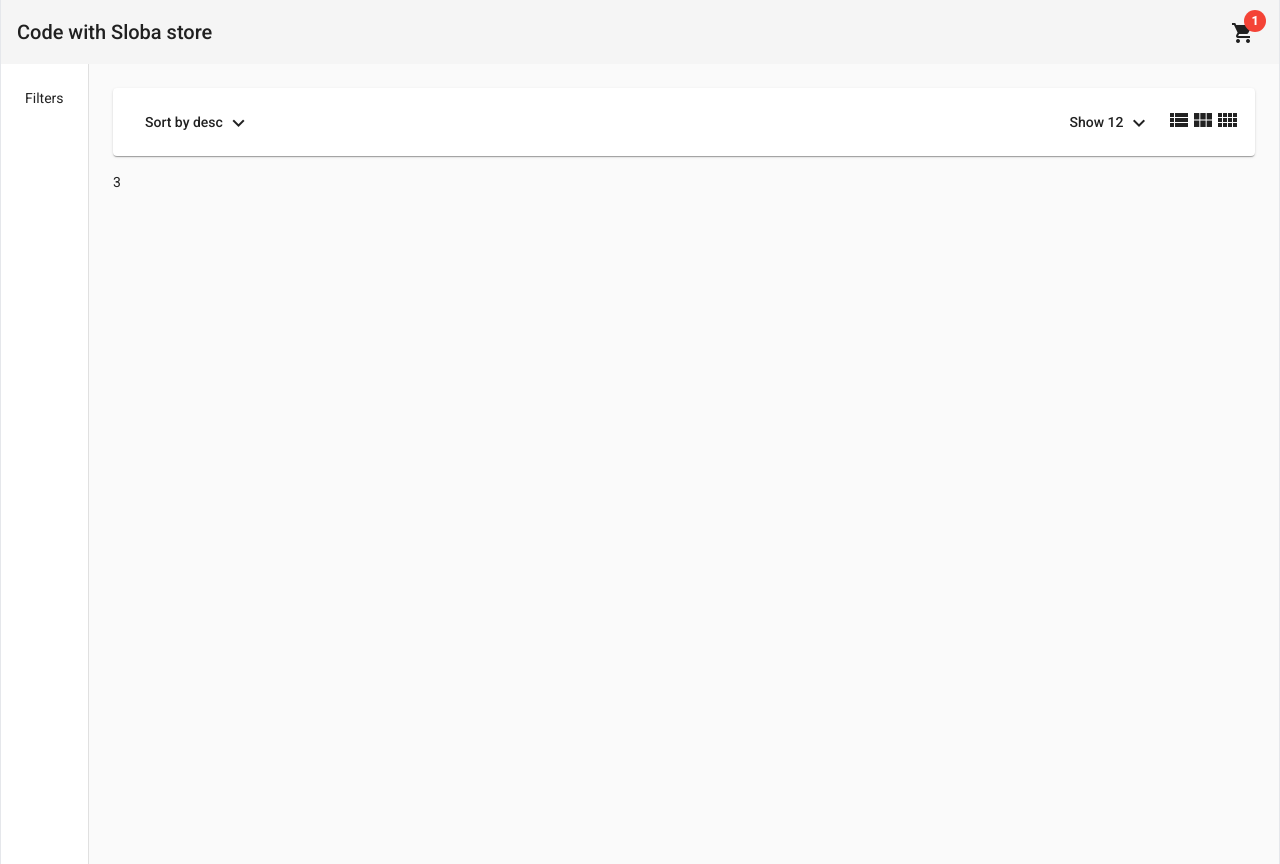
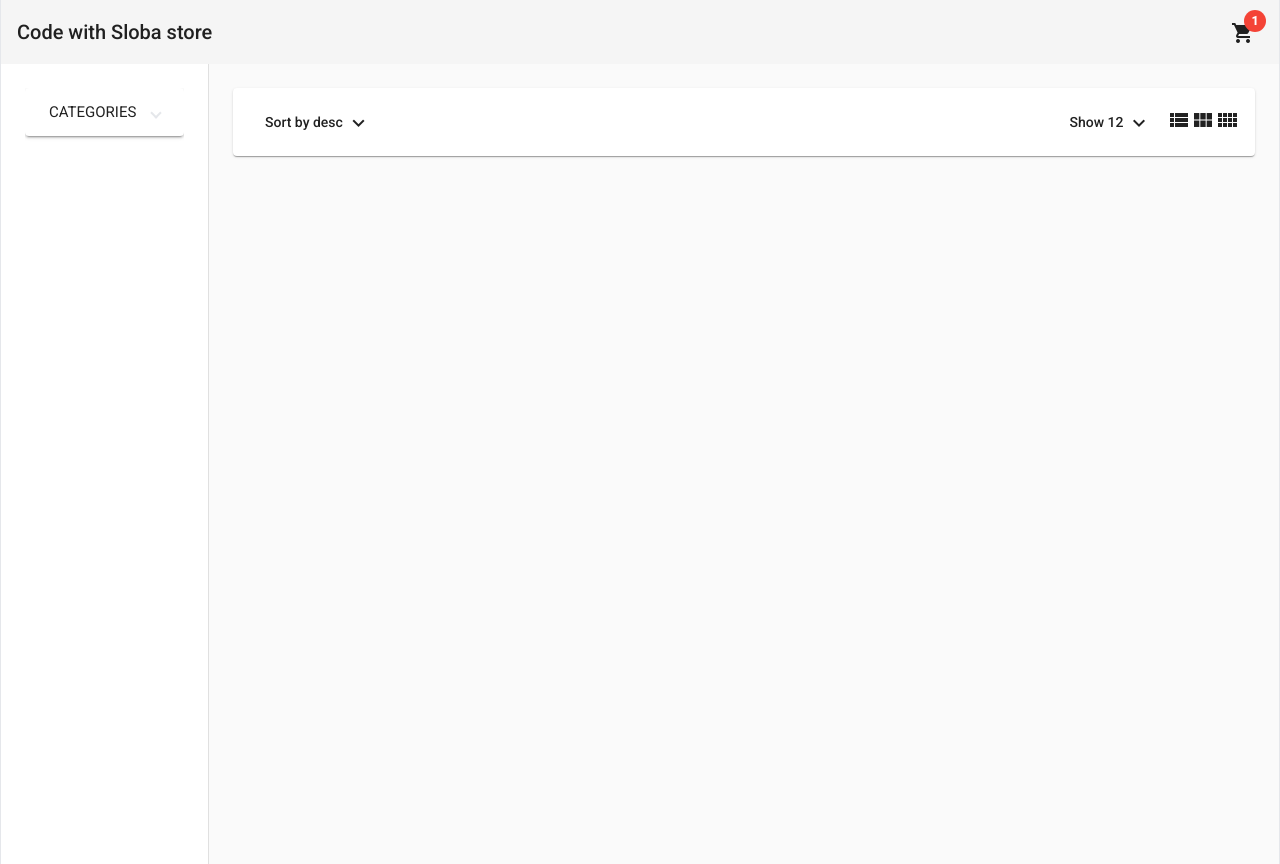
Before and after one commit to CourtneyCarson/online-store, an Angular app: page /home in a window 1280 px wide. Built offline with nearby package versions, Linux system fonts and the light colour scheme.

Commit message:
category filters in side nav

```diff
--- a/src/app/app.module.ts
+++ b/src/app/app.module.ts
@@ -20,7 +20,8 @@
 import { MatToolbarModule } from '@angular/material/toolbar';
 
 import { HeaderComponent } from './components/header/header.component';
-import { ProductsHeaderComponent } from './pages/home/components/products-header.component';
+import { FiltersComponent } from './pages/home/components/filters/filters.component';
+import { ProductsHeaderComponent } from './pages/home/components/products-header/products-header.component';
 import { HomeComponent } from './pages/home/home.component';
 
 const material = [
@@ -44,6 +45,7 @@
     HeaderComponent,
     HomeComponent,
     ProductsHeaderComponent,
+    FiltersComponent,
   ],
   imports: [
     BrowserModule,
--- /dev/null
+++ b/src/app/pages/home/components/filters/filters.component.html
@@ -0,0 +1,11 @@
+<mat-expansion-panel *ngIf="categories">
+  <mat-expansion-panel-header>
+    <mat-panel-title> CATEGORIES </mat-panel-title>
+  </mat-expansion-panel-header>
+
+  <mat-selection-list [multiple]="false">
+    <mat-list-option *ngFor="let category of categories" [value]="category">
+      <button (click)="onShowCategory(category)">{{ category }}</button>
+    </mat-list-option>
+  </mat-selection-list>
+</mat-expansion-panel>
--- /dev/null
+++ b/src/app/pages/home/components/filters/filters.component.ts
@@ -0,0 +1,20 @@
+import { Component, EventEmitter, OnInit, Output } from '@angular/core';
+
+@Component({
+  selector: 'filters',
+  templateUrl: './filters.component.html',
+})
+export class FiltersComponent implements OnInit {
+  categories = ['shoes', 'sports'];
+
+  @Output() showCategory = new EventEmitter<string>();
+
+  constructor() {}
+
+  ngOnInit(): void {}
+
+  onShowCategory(category: string): void {
+    this.showCategory.emit(category);
+    console.log('category', category);
+  }
+}
--- a/src/app/pages/home/home.component.html
+++ b/src/app/pages/home/home.component.html
@@ -3,12 +3,14 @@
   class="min-h-full max-w-7xl mx-auto border-x"
 >
   <mat-drawer mode="side" opened class="p-6">
-    <div>Filters</div>
+    <filters (showCategory)="onShowCategory($event)"></filters>
   </mat-drawer>
 
   <mat-drawer-content class="p-6">
     <!-- app products header component -->
-    <products-header (columnCountChange)="onColumnCountChange($event)"></products-header>
-    {{colmuns}}
+    <products-header
+      (columnCountChange)="onColumnCountChange($event)"
+    ></products-header>
+    {{ category }}
   </mat-drawer-content>
 </mat-drawer-container>
--- a/src/app/pages/home/home.component.ts
+++ b/src/app/pages/home/home.component.ts
@@ -6,6 +6,7 @@
 })
 export class HomeComponent implements OnInit {
   colmuns = 3;
+  category: string | undefined;
 
   constructor() {}
 
@@ -14,4 +15,9 @@
   onColumnCountChange(columnsNumber: number): void {
     this.colmuns = columnsNumber;
   }
+
+  onShowCategory(newCategory: string): void {
+    this.category = newCategory;
+    console.log('home category', newCategory);
+  }
 }
```
Also changed, not shown: src/app/pages/home/components/products-header/products-header.component.html (renamed from src/app/pages/home/components/products-header.component.html), src/app/pages/home/components/products-header/products-header.component.ts (renamed from src/app/pages/home/components/products-header.component.ts).
